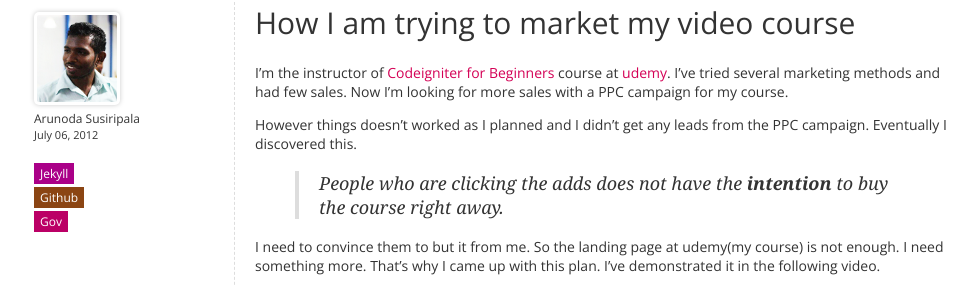
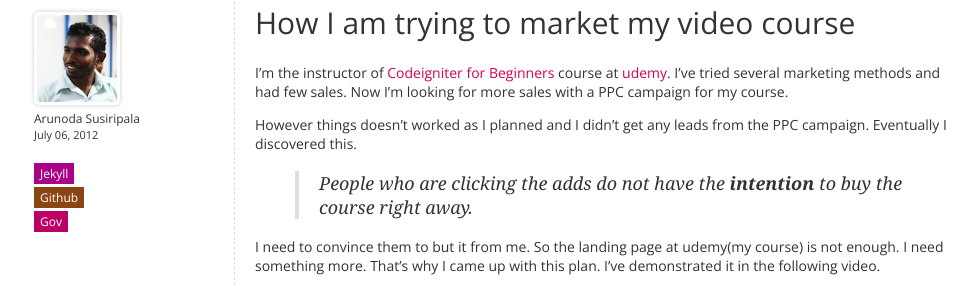
Before and after one commit to learnitcorrect/learnitcorrect.github.com, a Jekyll site: the page built from _posts/blog/2012-07-06-how-i-trying-to-market-a-video-course.md, in a window 1280 px wide, cut to the strip 133-418 px from the top of the page. Shown: the whole strip, without its empty margins (141-1118 px from the left). Built offline with Jekyll 4.4.1, drawn with Linux system fonts in a browser that asks for light colours; some web fonts are replaced; comment, search, counter and statistics services are not loaded.

Commit message:
some typo fix

```diff
--- a/_posts/blog/2012-07-06-how-i-trying-to-market-a-video-course.md
+++ b/_posts/blog/2012-07-06-how-i-trying-to-market-a-video-course.md
@@ -11,7 +11,7 @@ I'm the instructor of [Codeigniter for Beginners](http://www.udemy.com/codeignit
 
 However things doesn't worked as I planned and I didn't get any leads from the PPC campaign. Eventually I discovered this.
 
-> People who are clicking the adds does not have the **intention** to buy the course right away.
+> People who are clicking the adds do not have the **intention** to buy the course right away.
 
 I need to convince them to but it from me. So the landing page at udemy(my course) is not enough. I need something more. That's why I came up with this plan. I've demonstrated it in the following video.
 
```
